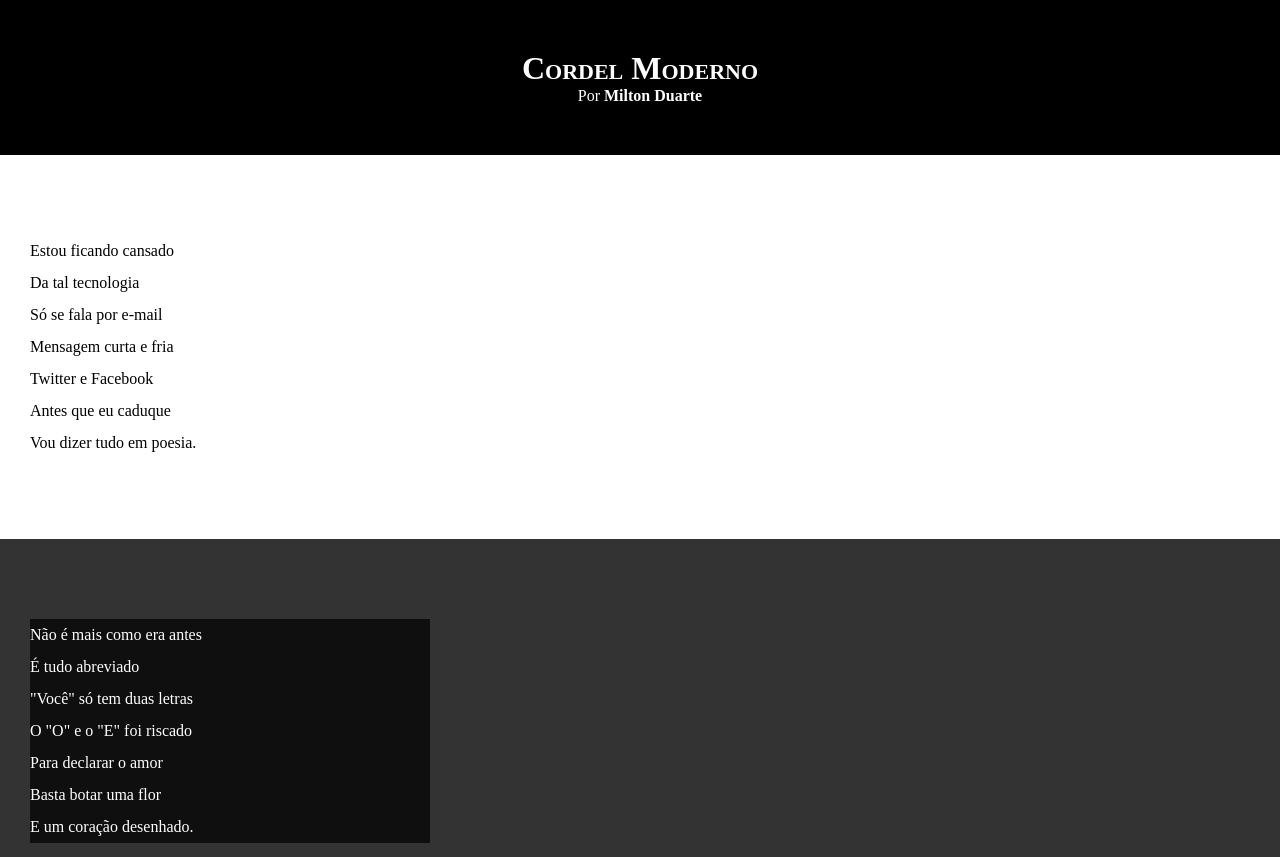
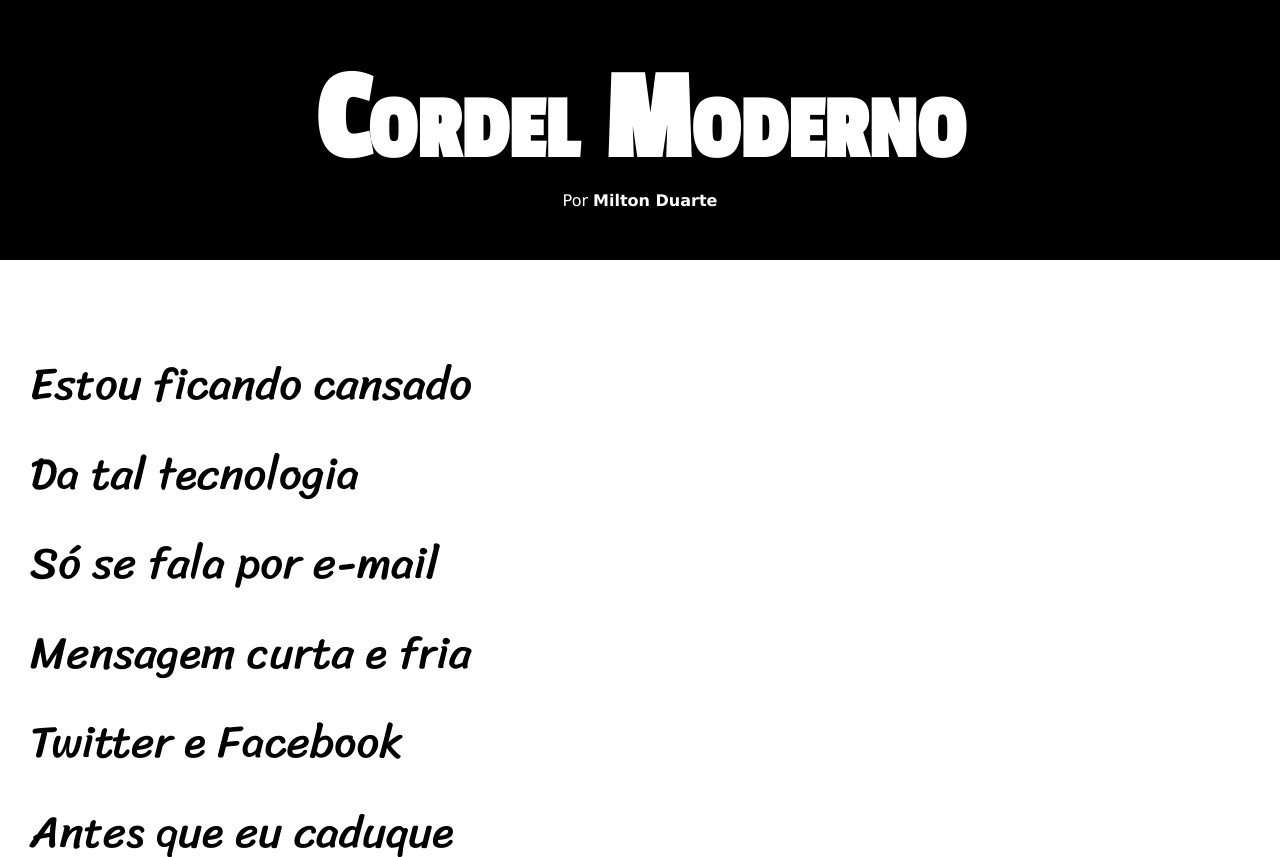
Before and after one commit to Renan-MN/HTML-CSS, a plain HTML site: page Desafios/D012/index.html in a window 1280 px wide. Shown: the top 857 px of the page. Drawn offline with Linux system fonts and the light colour scheme.

Commit message:
Update style.css

```diff
--- a/Desafios/D012/estilo/style.css
+++ b/Desafios/D012/estilo/style.css
@@ -1,4 +1,15 @@
 @charset "UTF-8";
+
+@import url('https://fonts.googleapis.com/css2?family=Passion+One&family=Sriracha&display=swap');
+
+@import url('https://fonts.googleapis.com/css2?family=Passion+One&display=swap');
+
+:root {
+    --fonte1: Verdana, Geneva, Tahoma, sans-serif;
+    --fonte2: 'Passion One', sans-serif;
+    --fonte3: "Sriracha", cursive;
+
+}
 
 * {
     margin: 0px;
@@ -8,6 +19,7 @@
 html, body {
     min-height: 100vh;
     background-color: darkgray;
+    font-family: var(--fonte1);
 }
 
 header {
@@ -19,6 +31,8 @@ header {
 header > h1 {
     padding-top: 50px;
     font-variant: small-caps;
+    font-family: var(--fonte2);
+    font-size: 10vw;
 }
 
 header > p {
@@ -40,6 +54,8 @@ section {
     padding-bottom: 10vh;
     line-height: 2em;
     padding-left: 30px;
+    font-family: var(--fonte3);
+    font-size: 3.5vw;
 }
 
 section.normal {
@@ -53,7 +69,8 @@ section.imagem {
 }
 
 section.imagem > p {
-    width: 400px;
+    display: inline-block;
+    padding: 5px;
     background-color: rgba(0, 0, 0, 0.707);
 }
 
```
